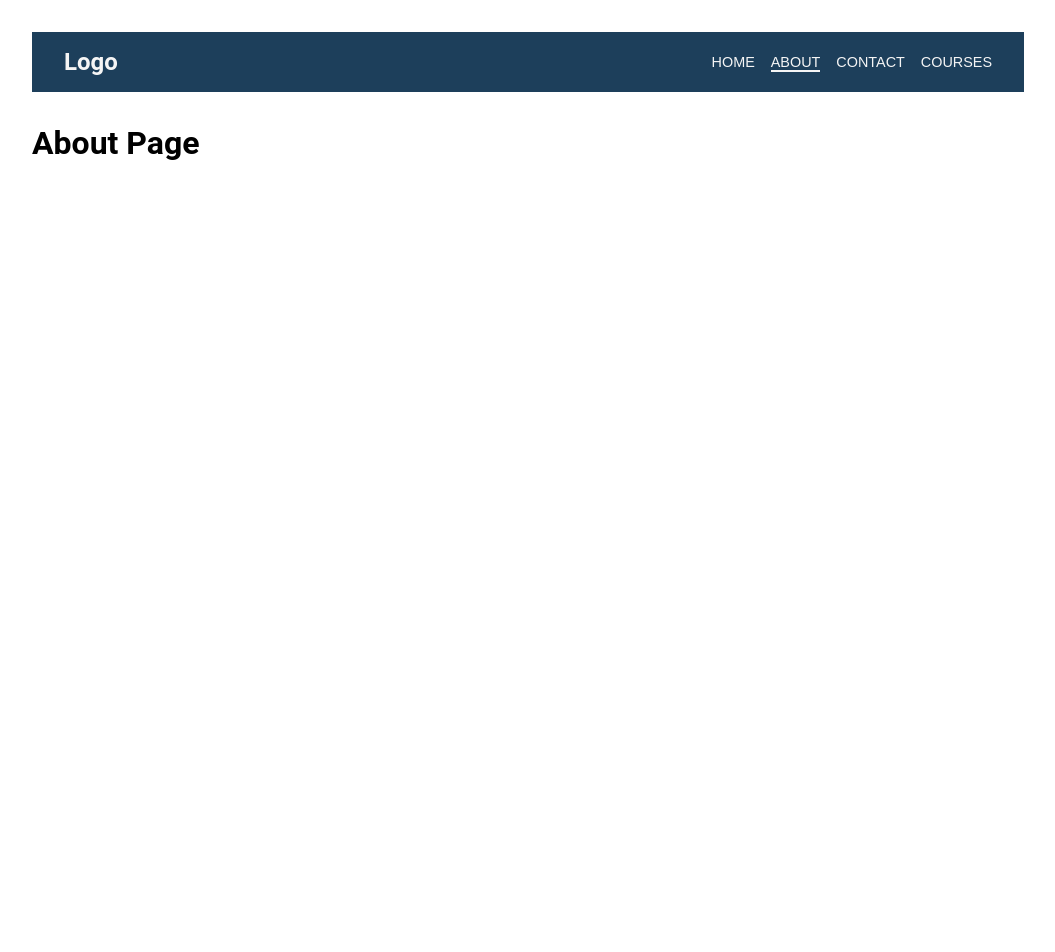
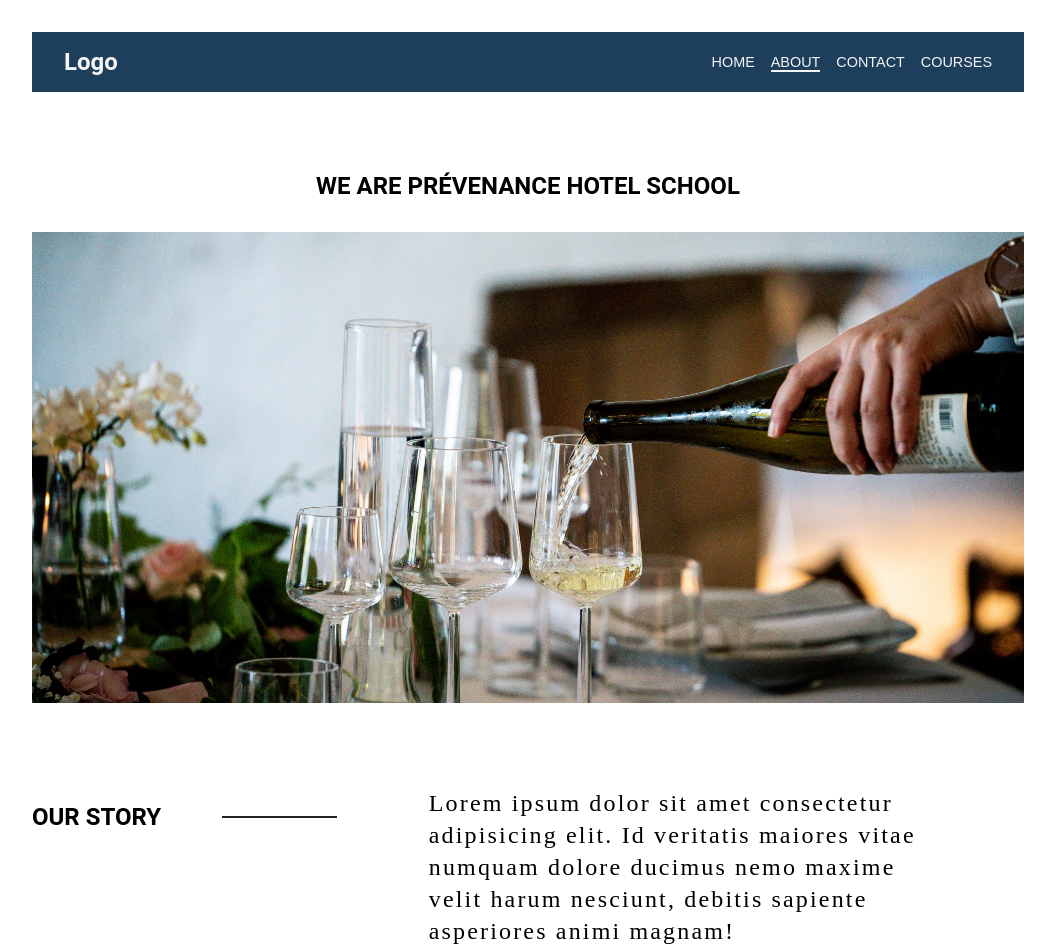
Before and after one commit to Spha88/hotel-school, a Next.js app: page /about in a window 1280 px wide. Shown: the top 952 px of the page, without its empty margins (112-1167 px from the left). Before the commit the page ends 800 px from the top, so only its background shows below. Built offline with nearby package versions, Linux system fonts and the light colour scheme.

Commit message:
Add About page Content component

```diff
--- /dev/null
+++ b/components/AboutContent/AboutContent.js
@@ -0,0 +1,38 @@
+import React from 'react'
+
+import styles from './AboutContent.module.scss';
+
+const AboutContent = () => {
+    return (
+        <section className={styles.AboutContent}>
+            <header>
+                <h2>WE ARE PRÉVENANCE HOTEL SCHOOL</h2>
+            </header>
+            <main>
+                <img src="/images/about1.jpg" alt="wine and wine glasses" />
+                <div className={styles.AboutContent}>
+                    <div className={styles.Heading}>
+                        <div className={styles.HeadingInner}>
+                            <h2>OUR STORY</h2>
+                            <div className={styles.Line}></div>
+                        </div>
+                    </div>
+                    <div className={styles.Paragraph}>
+                        <p>
+                            Lorem ipsum dolor sit amet consectetur adipisicing elit. Id veritatis maiores vitae numquam dolore ducimus nemo maxime velit harum nesciunt, debitis sapiente asperiores animi magnam!
+                        </p>
+                        <p>
+                            Lorem ipsum dolor sit amet consectetur adipisicing elit. Quam accusantium dolore iusto in ea consequuntur minima culpa quod inventore. Omnis eveniet, deleniti in voluptatum quo dolor laboriosam? Sed doloribus provident amet voluptates consectetur modi rem harum deleniti, reiciendis perspiciatis alias eos recusandae ipsam itaque exercitationem, assumenda saepe cupiditate aliquid adipisci!Omnis eveniet, deleniti in voluptatum quo dolor laboriosam? Sed doloribus provident amet voluptates consectetur modi rem harum deleniti, reiciendis perspiciatis
+                        </p>
+                        <p>
+                            Lorem ipsum dolor sit amet, consectetur adipisicing elit. Obcaecati nobis maxime necessitatibus hic veniam sit nostrum eius deserunt, ab vel debitis sequi molestiae ad voluptates aspernatur, neque repellendus! Necessitatibus deserunt, veniam officia harum dolore optio!
+                        </p>
+                    </div>
+                </div>
+                <img src="/images/about2.jpg" alt="writing and studying" />
+            </main>
+        </section>
+    )
+}
+
+export default AboutContent
--- /dev/null
+++ b/components/AboutContent/AboutContent.module.scss
@@ -0,0 +1,62 @@
+.AboutContent {
+    header {
+        text-align: center;
+        padding: 3rem 0 2rem;
+        h2 {
+            font-size: 1.5rem;
+        }
+    }
+    main {
+        img {
+            width: 100%;
+            height: auto;
+            margin-bottom: 2rem;
+        }
+        .AboutContent {
+            padding: 3rem 0;
+            display: flex;
+            .Heading {
+                width: 40%;
+                .HeadingInner {
+                    display: flex;
+                    align-items: center;
+                    padding: 1rem 1rem 1rem 0;
+                    h2 {
+                        width: 50%;
+                    }
+                    .Line {
+                        height: 2px;
+                        background: var(--black);
+                        width: 30%;
+                    }
+                }
+            }
+            .Paragraph {
+                width: 50%;
+                font-size: 1.5em;
+                p {
+                    margin: 0;
+                    padding-bottom: 2rem;
+                    line-height: 2rem;
+                    letter-spacing: 0.09em;
+                    &:last-child,
+                    &:nth-child(2) {
+                        font-size: 1.1rem;
+                        line-height: 1.4rem;
+                        letter-spacing: 0.08em;
+                    }
+                }
+                a {
+                    display: inline-block;
+                    background: var(--blue);
+                    padding: 1rem 3rem;
+                    color: var(--white);
+                    span {
+                        display: inline-block;
+                        padding-right: 1rem;
+                    }
+                }
+            }
+        }
+    }
+}
--- a/pages/about.js
+++ b/pages/about.js
@@ -2,6 +2,7 @@ import Head from 'next/head';
 
 import Layout from '../components/Layout';
 import Container from '../components/UI/Container';
+import AboutContent from '../components/AboutContent/AboutContent';
 
 
 export default function Home({ about }) {
@@ -12,7 +13,7 @@ export default function Home({ about }) {
                 <link rel='icon' href='/favicon.ico' />
             </Head>
             <Container>
-                <h1>About Page</h1>
+                <AboutContent />
             </Container>
         </Layout>
     );
```
Also changed, not shown: public/images/about1.jpg (added), public/images/about2.jpg (added).
